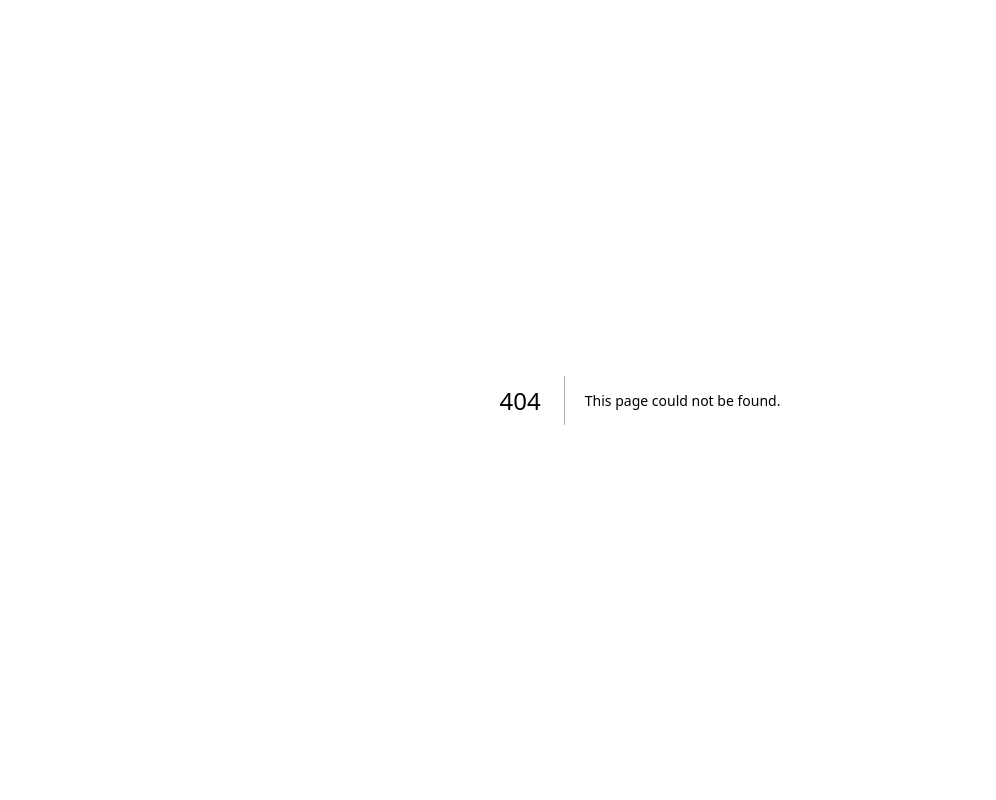
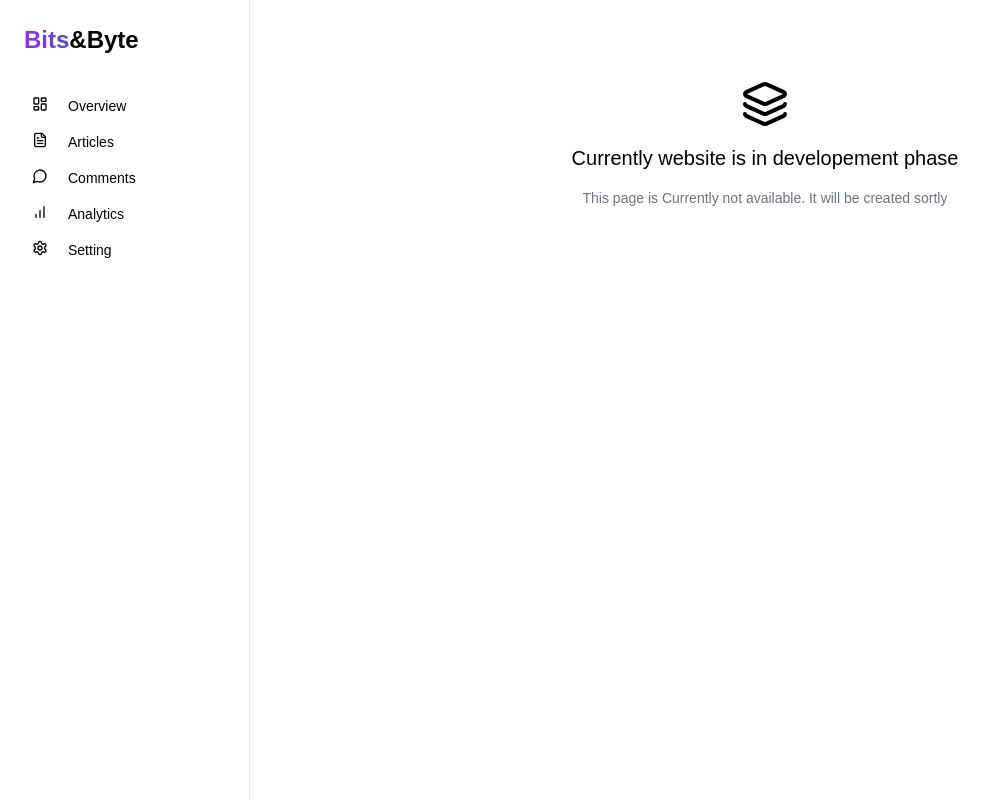
Before and after one commit to dharmendra-dxy/bits-byte_blog, a Next.js app: page /dashboard/analytics in a window 1280 px wide. Before the commit this address had no page. Shown: the whole page, without its empty margins (0-996 px from the left). Built offline with nearby package versions, Linux system fonts and the light colour scheme.

Commit message:
added some pages

```diff
--- /dev/null
+++ b/app/about/page.tsx
@@ -0,0 +1,26 @@
+import { Layers } from 'lucide-react'
+import React from 'react'
+
+const page = () => {
+  return (
+    <main>
+        <section className='mt-20 mx-auto container flex flex-col items-center justify-center'>
+
+            <div>
+                <Layers size='48'/>
+            </div>
+
+            <h2 className='mt-4 text-xl'>
+                Currently website is in developement phase
+            </h2>
+
+            <p className='mt-4 text-sm text-gray-500 '>
+                This page is Currently not available. It will be created sortly
+            </p>
+
+        </section>
+    </main>
+  )
+}
+
+export default page
--- /dev/null
+++ b/app/dashboard/analytics/page.tsx
@@ -0,0 +1,26 @@
+import { Layers } from 'lucide-react'
+import React from 'react'
+
+const page = () => {
+  return (
+    <main>
+        <section className='mt-20 mx-auto container flex flex-col items-center justify-center'>
+
+            <div>
+                <Layers size='48'/>
+            </div>
+
+            <h2 className='mt-4 text-xl'>
+                Currently website is in developement phase
+            </h2>
+
+            <p className='mt-4 text-sm text-gray-500 '>
+                This page is Currently not available. It will be created sortly
+            </p>
+
+        </section>
+    </main>
+  )
+}
+
+export default page
--- /dev/null
+++ b/app/dashboard/comments/page.tsx
@@ -0,0 +1,26 @@
+import { Layers } from 'lucide-react'
+import React from 'react'
+
+const page = () => {
+  return (
+    <main>
+        <section className='mt-20 mx-auto container flex flex-col items-center justify-center'>
+
+            <div>
+                <Layers size='48'/>
+            </div>
+
+            <h2 className='mt-4 text-xl'>
+                Currently website is in developement phase
+            </h2>
+
+            <p className='mt-4 text-sm text-gray-500 '>
+                This page is Currently not available. It will be created sortly
+            </p>
+
+        </section>
+    </main>
+  )
+}
+
+export default page
--- /dev/null
+++ b/app/dashboard/setting/page.tsx
@@ -0,0 +1,26 @@
+import { Layers } from 'lucide-react'
+import React from 'react'
+
+const page = () => {
+  return (
+    <main>
+        <section className='mt-20 mx-auto container flex flex-col items-center justify-center'>
+
+            <div>
+                <Layers size='48'/>
+            </div>
+
+            <h2 className='mt-4 text-xl'>
+                Currently website is in developement phase
+            </h2>
+
+            <p className='mt-4 text-sm text-gray-500 '>
+                This page is Currently not available. It will be created sortly
+            </p>
+
+        </section>
+    </main>
+  )
+}
+
+export default page
--- a/components/home/header/Navbar.tsx
+++ b/components/home/header/Navbar.tsx
@@ -110,15 +110,8 @@ const Navbar = () => {
       {isMobileNav && (
         <div className="lg:hidden py-4 space-y-4 border-t">
           {/* Search Bar (Mobile) */}
-          <div className="px-4">
-            <div className="relative">
-              <Search className="absolute left-3 top-1/2 h-4 w-4 -translate-y-1/2 text-muted-foreground" />
-                <Input
-                type="search"
-                placeholder="Search articles..."
-                className="pl-10 w-full focus-visible:ring-1"
-                />
-            </div>
+          <div className="px-4 w-full">
+            <SearchInput />
             <div className="mt-2">
                 <ToggleMode />
             </div>
--- a/components/home/header/SearchInput.tsx
+++ b/components/home/header/SearchInput.tsx
@@ -12,13 +12,13 @@ const SearchInput = () => {
 
   return (
     <form action={searchAction}>
-        <div className='relative'>
+        <div className='relative w-full'>
           <Search className='absolute left-3 top-1/2 h-4 w-4 -translate-y-1/2 cursor-pointer'/>
           <Input
           type='text'
           name='search'
           defaultValue={params.get('search') || ""}
-          className='pl-10 w-48 focus-visible:ring-1'
+          className='pl-10 lg:w-48 focus-visible:ring-1 w-full'
           placeholder='Search Article...'
           />
         </div>
```
